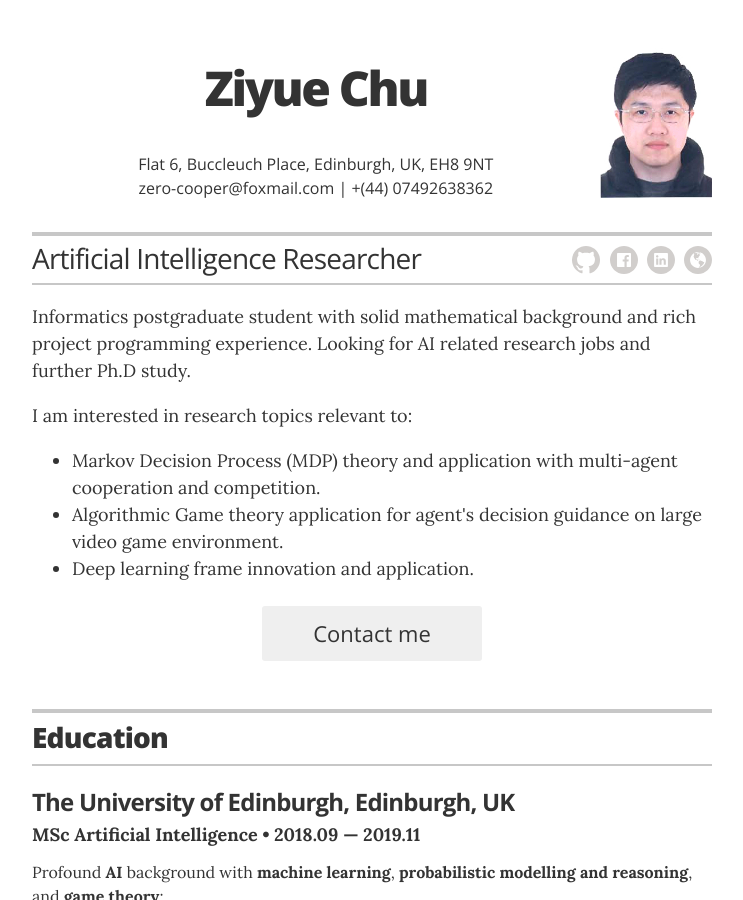
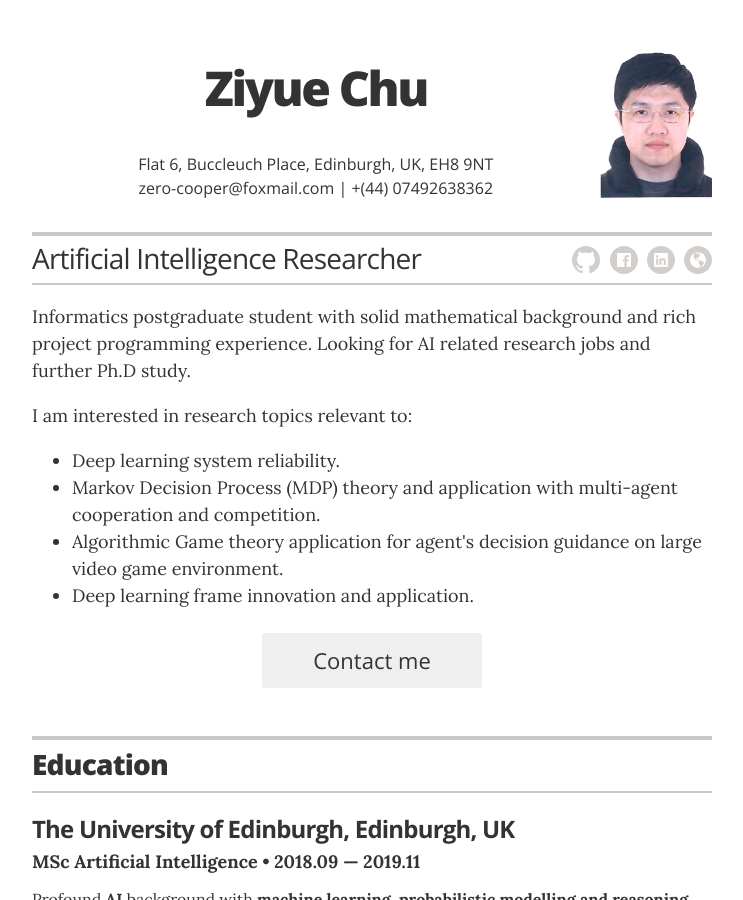
Before and after one commit to zero-cooper/zero-cooper.github.io, a Jekyll site: the page built from index.html, in a window 1280 px wide and 900 px high. Shown: the whole window, without its empty margins (268-1011 px from the left). Built offline with Jekyll 4.4.1, drawn with Linux system fonts in a browser that asks for light colours.

Commit message:
Update _config.yml

```diff
--- a/_config.yml
+++ b/_config.yml
@@ -28,6 +28,7 @@ resume_header_intro: "<p>Informatics postgraduate student with solid mathematica
 <br> </p>
 <p>I am interested in research topics relevant to&#58 <br>
 <ul>
+  <li>Deep learning system reliability.</li>
   <li>Markov Decision Process (MDP) theory and application with multi-agent cooperation and competition.</li>
   <li>Algorithmic Game theory application for agent's decision guidance on large video game environment.</li>
   <li>Deep learning frame innovation and application.</li>
```
